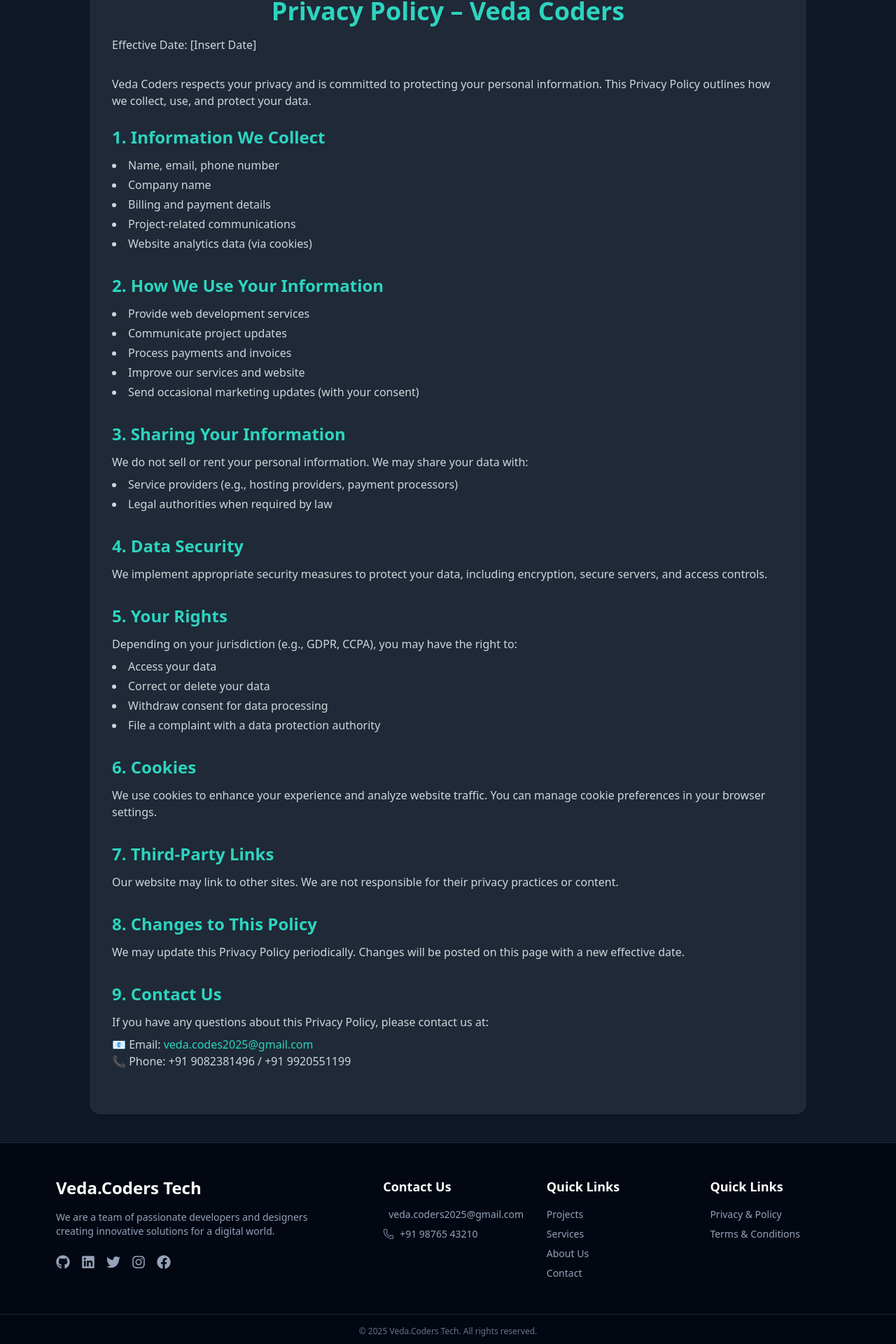
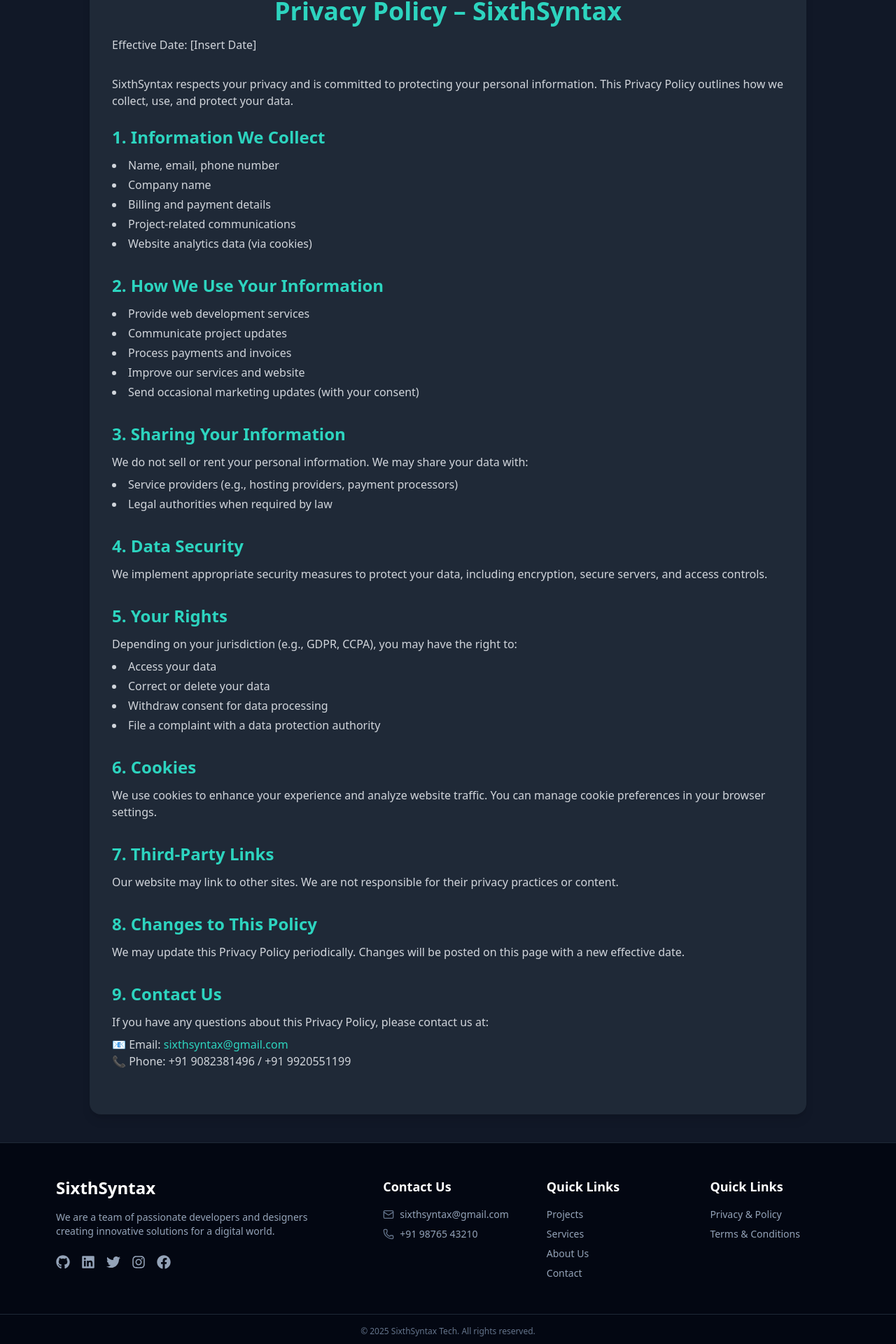
Before and after one commit to VedaCoders2026/Portfolio2026, a React (Create React App) app in the folder frontend/: page /privacyandpolicy in a window 1280 px wide. Shown: the part 157-2077 px from the top of the page at 70% size. Built offline with nearby package versions, Linux system fonts and the light colour scheme.

Commit message:
SixthSyntax changes

```diff
--- a/frontend/src/components/Footer.jsx
+++ b/frontend/src/components/Footer.jsx
@@ -8,7 +8,7 @@
         <div className="grid grid-cols-1 md:grid-cols-5 gap-12 text-slate-400">
           {/* Company Info */}
           <div className="col-span-2">
-            <h3 className="text-2xl font-bold text-white mb-4">Veda.Coders Tech</h3>
+            <h3 className="text-2xl font-bold text-white mb-4">SixthSyntax</h3>
             <p className="text-sm max-w-sm">
               We are a team of passionate developers and designers creating innovative solutions for a digital world.
             </p>
@@ -37,7 +37,7 @@
             <div className="flex flex-col gap-2 text-sm">
               <a href="mailto:info@4lo.ops.com" className="hover:text-teal-400 transition flex items-center gap-2">
                 <Mail size={16} className="text-slate-500" />
-                <span>veda.coders2025@gmail.com</span>
+                <span>sixthsyntax@gmail.com</span>
               </a>
               <a href="tel:+919876543210" className="hover:text-teal-400 transition flex items-center gap-2">
                 <Phone size={16} className="text-slate-500" />
@@ -68,7 +68,7 @@
 
       <div className="border-t border-gray-800 py-4">
         <div className="max-w-6xl mx-auto px-4 text-center text-xs text-slate-500">
-          <p>© {new Date().getFullYear()} Veda.Coders Tech. All rights reserved.</p>
+          <p>© {new Date().getFullYear()} SixthSyntax Tech. All rights reserved.</p>
         </div>
       </div>
     </footer>
--- a/frontend/src/components/Navbar.jsx
+++ b/frontend/src/components/Navbar.jsx
@@ -49,7 +49,7 @@
         <div className="font-bold text-2xl text-white flex items-center gap-2">
           <img src={logo} alt="4lo.ops Tech Logo" className="h-10 w-auto" />
           <span className="hidden sm:block">
-            Veda.<span className="text-teal-400">Coders</span>
+            Sixth<span className="text-teal-400">Syntax</span>
           </span>
         </div>
 
--- a/frontend/src/pages/Home.jsx
+++ b/frontend/src/pages/Home.jsx
@@ -60,7 +60,7 @@
         >
           Building the Future with{" "}
           <span className="bg-clip-text text-transparent bg-gradient-to-r from-teal-400 via-cyan-500 to-sky-600">
-            Veda.Coders Tech
+            SixthSyntax Tech
           </span>
         </motion.h1>
 
--- a/frontend/src/pages/Privacy&policy.jsx
+++ b/frontend/src/pages/Privacy&policy.jsx
@@ -5,13 +5,13 @@
     <div className="min-h-screen bg-gray-900 text-gray-200 py-10 px-4">
       <div className="max-w-5xl mx-auto bg-gray-800 rounded-2xl shadow-lg p-8 overflow-y-auto">
         <h1 className="text-4xl font-bold text-teal-400 mb-4 text-center">
-          Privacy Policy – Veda Coders
+          Privacy Policy – SixthSyntax
         </h1>
         <p className="text-gray-300 mb-8">
           Effective Date: [Insert Date]
         </p>
         <p className="text-gray-300 mb-6">
-          Veda Coders respects your privacy and is committed to protecting your personal information. This Privacy Policy outlines how we collect, use, and protect your data.
+          SixthSyntax respects your privacy and is committed to protecting your personal information. This Privacy Policy outlines how we collect, use, and protect your data.
         </p>
 
         {[
@@ -80,7 +80,7 @@
             content:
               "If you have any questions about this Privacy Policy, please contact us at:",
             contact: {
-              email: "veda.codes2025@gmail.com",
+              email: "sixthsyntax@gmail.com",
               phone: "+91 9082381496 / +91 9920551199",
             },
           },
--- a/frontend/src/pages/Services.jsx
+++ b/frontend/src/pages/Services.jsx
@@ -43,7 +43,7 @@
           className="text-5xl md:text-6xl font-extrabold mb-6"
         >
           Building the Future with{" "}
-          <span className="text-teal-400">Veda.Coders Tech</span>
+          <span className="text-teal-400">SixthSyntax Tech</span>
         </motion.h1>
         <p className="text-lg md:text-xl text-gray-400 max-w-2xl mx-auto mb-10">
           We transform <span className="text-white font-medium">ideas</span>{" "}
--- a/frontend/src/pages/Terms&Condition.jsx
+++ b/frontend/src/pages/Terms&Condition.jsx
@@ -5,7 +5,7 @@
     <div className="min-h-screen bg-gray-900 text-gray-200 py-10 px-4">
       <div className="max-w-5xl mx-auto bg-gray-800 rounded-2xl shadow-lg p-8 overflow-y-auto">
         <h1 className="text-4xl font-bold text-teal-400 mb-6 text-center">
-          Terms and Conditions – Veda Coders
+          Terms and Conditions – SixthSyntax
         </h1>
 
         {/* Section Component */}
@@ -13,7 +13,7 @@
           {
             title: "1. Introduction",
             content:
-              "Welcome to Veda Coders, a Digital development company. These Terms and Conditions govern your use of our services and website. By engaging with us, you agree to be bound by these terms.",
+              "Welcome to SixthSyntax, a Digital development company. These Terms and Conditions govern your use of our services and website. By engaging with us, you agree to be bound by these terms.",
           },
           {
             title: "2. Services Offered",
@@ -79,7 +79,7 @@
             content:
               "If you have questions about these Terms, contact us at:",
             contact: {
-              email: "veda.codes2025@gmail.com",
+              email: "sixthsyntax@gmail.com",
               phone: "+91 9082381496 / +91 9920551199",
             },
           },
```
